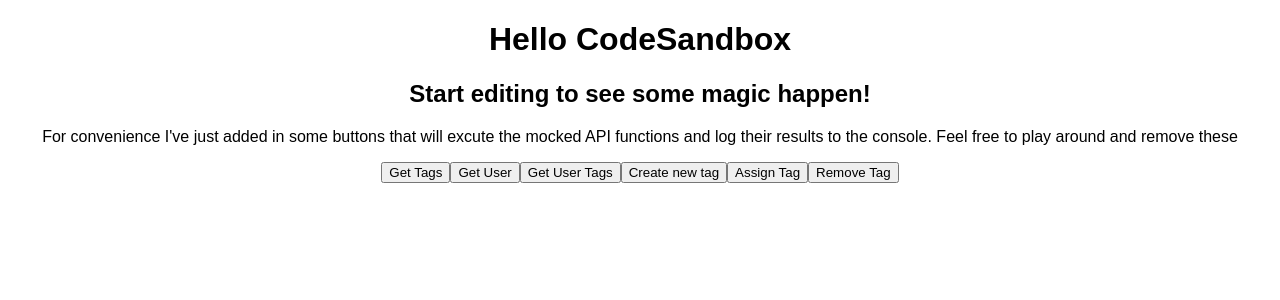
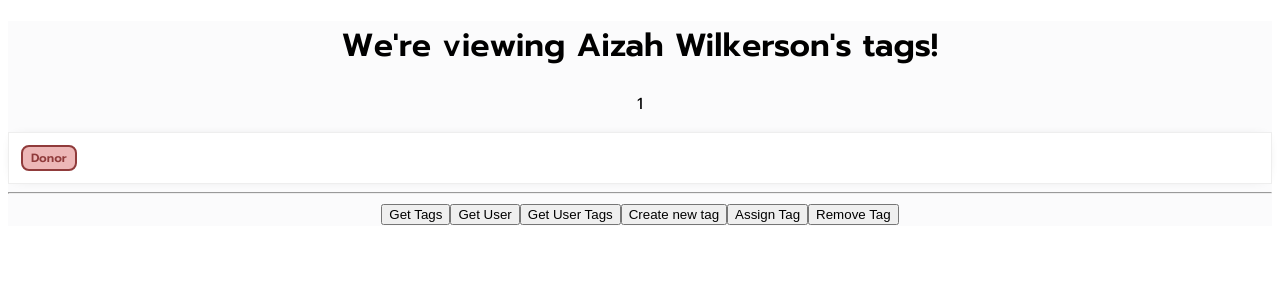
Before and after one commit to libbyberrie/tagpicker, a React (Create React App) app: page / in a window 1280 px wide. Shown: the top 300 px of the page. Built offline with nearby package versions, Linux system fonts and the light colour scheme.

Commit message:
List all tags available to a user

```diff
--- a/src/App.js
+++ b/src/App.js
@@ -1,4 +1,6 @@
-import "./styles.css";
+import Tag from './components/Tag'
+import './styles.css'
+import styles from './styles/taglist.module.css'
 
 import {
   fetchTags,
@@ -6,40 +8,73 @@ import {
   fetchUser,
   fetchUserTags,
   assignUserTag,
-  removeUserTag
-} from "./api";
+  removeUserTag,
+} from './api'
+import { React, useState, useEffect } from 'react'
 
+let userID = '1111-2222-3333-4444'
 export default function App() {
+  const [user, setUser] = useState([])
+  const [usertags, setUsertags] = useState([])
+  const [alltags, setAlltags] = useState([])
+  useState(() => {
+    fetchUser(userID).then(response => {
+      setUser(response)
+    })
+
+    fetchUserTags(userID).then(response => {
+      setUsertags(response)
+    })
+
+    fetchTags().then(response => {
+      setAlltags(response)
+    })
+  }, [])
+
+  const matchingTagObjects = () => {
+    const filteredtags = alltags.filter(tag => usertags.indexOf(tag.uuid) != -1)
+    return filteredtags
+  }
   return (
     <div className="App">
-      <h1>Hello CodeSandbox</h1>
-      <h2>Start editing to see some magic happen!</h2>
-      <p>
-        For convenience I've just added in some buttons that will excute the
-        mocked API functions and log their results to the console. Feel free to
-        play around and remove these
-      </p>
+      <h1>We're viewing {user.fullName}'s tags!</h1>
+      <p>{matchingTagObjects().length}</p>
+      {matchingTagObjects().length > 0 && (
+        <div className={styles.taglist}>
+          {matchingTagObjects().map(tag => (
+            <Tag
+              key={tag.uuid}
+              identifier={tag.uuid}
+              title={tag.title}
+              color={tag.color}
+            />
+          ))}
+        </div>
+      )}
+
+      <hr />
+
       <button onClick={() => fetchTags().then(console.log)}>Get Tags</button>
       <button
-        onClick={() => fetchUser("1111-2222-3333-4444").then(console.log)}
+        onClick={() => fetchUser('1111-2222-3333-4444').then(console.log)}
       >
         Get User
       </button>
       <button
-        onClick={() => fetchUserTags("1111-2222-3333-4444").then(console.log)}
+        onClick={() => fetchUserTags('1111-2222-3333-4444').then(console.log)}
       >
         Get User Tags
       </button>
       <button
         onClick={() =>
-          createTag({ title: "My tag " + Math.random() }).then(console.log)
+          createTag({ title: 'My tag ' + Math.random() }).then(console.log)
         }
       >
         Create new tag
       </button>
       <button
         onClick={() =>
-          assignUserTag("1111-2222-3333-4444", prompt("Enter a Tag UUID")).then(
+          assignUserTag('1111-2222-3333-4444', prompt('Enter a Tag UUID')).then(
             console.log
           )
         }
@@ -48,7 +83,7 @@ export default function App() {
       </button>
       <button
         onClick={() =>
-          removeUserTag("1111-2222-3333-4444", prompt("Enter a Tag UUID")).then(
+          removeUserTag('1111-2222-3333-4444', prompt('Enter a Tag UUID')).then(
             console.log
           )
         }
@@ -56,5 +91,5 @@ export default function App() {
         Remove Tag
       </button>
     </div>
-  );
+  )
 }
--- a/src/api.js
+++ b/src/api.js
@@ -10,105 +10,105 @@
  * and is a simpification of how the actual API would work.
  */
 
-import uuid from "uuid/dist/v4";
+import uuid from 'uuid/dist/v4'
 
 /**
  * Parameters
  */
-const latency = 500;
+const latency = 500
 
 /**
  * Mocked data storage
  */
 const tags = [
   {
-    uuid: "aaaa-bbbb-cccc-dddd",
-    title: "Donor",
-    color: "red"
+    uuid: 'aaaa-bbbb-cccc-dddd',
+    title: 'Donor',
+    color: 'red',
   },
   {
-    uuid: "eeee-ffff-gggg-hhhh",
-    title: "Fundraiser",
-    color: "blue"
-  }
-];
+    uuid: 'eeee-ffff-gggg-hhhh',
+    title: 'Fundraiser',
+    color: 'blue',
+  },
+]
 
 const users = [
   {
-    uuid: "1111-2222-3333-4444",
-    fullName: "Aizah Wilkerson",
-    tags: ["aaaa-bbbb-cccc-dddd"]
-  }
-];
+    uuid: '1111-2222-3333-4444',
+    fullName: 'Aizah Wilkerson',
+    tags: ['aaaa-bbbb-cccc-dddd'],
+  },
+]
 
-const tagColors = ["#C8E8FF", "#B2419A", "#B7EDD5", "#EDB7B7", "#4654B2"];
+const tagColors = ['#C8E8FF', '#B2419A', '#B7EDD5', '#EDB7B7', '#4654B2']
 
 /**
  * Chooses a random tag color
  * @returns {string} The generated color
  */
 const generateTagColor = () => {
-  return tagColors[Math.floor(Math.random() * tagColors.length)];
-};
+  return tagColors[Math.floor(Math.random() * tagColors.length)]
+}
 
 /**
  * Fetch all available tags
  * @returns {Promise<tag[]>} An array of all tags
  */
 export const fetchTags = () => {
-  return new Promise((resolve) => {
+  return new Promise(resolve => {
     setTimeout(() => {
-      resolve(tags);
-    }, latency);
-  });
-};
+      resolve(tags)
+    }, latency)
+  })
+}
 
 /**
  * Save a new tag
  * @param {tag} newTag - The data for a new tag to be created
  * @returns {Promise<tag>} The resulting tag model including uuid
  */
-export const createTag = (newTag) => {
-  return new Promise((resolve) => {
+export const createTag = newTag => {
+  return new Promise(resolve => {
     setTimeout(() => {
       const constructedTag = {
         uuid: uuid(), // UUID is automatically generated on submission
         title: newTag.title,
-        color: generateTagColor()
-      };
-      tags.push(constructedTag);
-      resolve(constructedTag);
-    }, latency);
-  });
-};
+        color: generateTagColor(),
+      }
+      tags.push(constructedTag)
+      resolve(constructedTag)
+    }, latency)
+  })
+}
 
 /**
  * Fetch a user
  * @param {string} uuid - The UUID of the user to find
  * @returns {Promise<user>} A user object with the matching UUID
  */
-export const fetchUser = (uuid) => {
-  return new Promise((resolve) => {
+export const fetchUser = uuid => {
+  return new Promise(resolve => {
     setTimeout(() => {
-      const user = users.find((u) => u.uuid === uuid);
-      resolve(user);
-    }, latency);
-  });
-};
+      const user = users.find(u => u.uuid === uuid)
+      resolve(user)
+    }, latency)
+  })
+}
 
 /**
  * Fetch a user's tags
  * @param {string} uuid - The UUID of the user to find
  * @returns {Promise<tag[]>} An array of tags assigned to the user with the matching UUID
  */
-export const fetchUserTags = (userUuid) => {
-  return new Promise((resolve) => {
+export const fetchUserTags = userUuid => {
+  return new Promise(resolve => {
     setTimeout(() => {
-      const user = users.find((u) => u.uuid === userUuid);
-      resolve(user.tags);
-    }, latency);
-  });
-};
+      const user = users.find(u => u.uuid === userUuid)
+      resolve(user.tags)
+    }, latency)
+  })
+}
 
 /**
  * Assign a tag to a user
@@ -117,14 +117,14 @@ export const fetchUserTags = (userUuid) => {
  * @returns {Promise<user>} The updated user model, including the new value for the `tags` array
  */
 export const assignUserTag = (userUuid, tagUuid) => {
-  return new Promise((resolve) => {
+  return new Promise(resolve => {
     setTimeout(() => {
-      const user = users.find((u) => u.uuid === userUuid);
-      user.tags.push(tagUuid);
-      resolve(user);
-    }, latency);
-  });
-};
+      const user = users.find(u => u.uuid === userUuid)
+      user.tags.push(tagUuid)
+      resolve(user)
+    }, latency)
+  })
+}
 
 /**
  * Remove a tag from a user
@@ -133,11 +133,11 @@ export const assignUserTag = (userUuid, tagUuid) => {
  * @returns {Promise<user>} The updated user model, including the new value for the `tags` array
  */
 export const removeUserTag = (userUuid, tagUuid) => {
-  return new Promise((resolve) => {
+  return new Promise(resolve => {
     setTimeout(() => {
-      const user = users.find((u) => u.uuid === userUuid);
-      user.tags = user.tags.filter((t) => t !== tagUuid);
-      resolve(user);
-    }, latency);
-  });
-};
+      const user = users.find(u => u.uuid === userUuid)
+      user.tags = user.tags.filter(t => t !== tagUuid)
+      resolve(user)
+    }, latency)
+  })
+}
--- /dev/null
+++ b/src/components/Tag/index.js
@@ -0,0 +1,25 @@
+import React from 'react'
+import styles from '../../styles/tag.module.css'
+
+export default function Tag(props) {
+  const computedColor = color => {
+    if (color[0] === '#') {
+      return color
+    } else if (color === 'red') {
+      return '#EDB7B7'
+    } else {
+      return '#C8E8FF'
+    }
+  }
+
+  return (
+    <span
+      id={props.identifier}
+      className={`${styles.tag} ${
+        styles[`tag--${computedColor(props.color).substring(1)}`]
+      }`}
+    >
+      {props.title}
+    </span>
+  )
+}
--- a/src/styles.css
+++ b/src/styles.css
@@ -1,4 +1,7 @@
+@import url('https://fonts.googleapis.com/css2?family=Prompt:wght@300;400;500;600&display=swap');
+
 .App {
-  font-family: sans-serif;
+  font-family: 'Prompt', sans-serif;
   text-align: center;
+  background-color: #fbfbfc;
 }
--- /dev/null
+++ b/src/styles/tag.module.css
@@ -0,0 +1,28 @@
+.tag {
+  padding: 2px 8px;
+  border: 2px solid;
+  font-size: 12px;
+  font-weight: 600;
+  border-radius: 8px;
+  background-color: #ccc;
+}
+.tag.tag--C8E8FF {
+  background-color: #c8e8ff;
+  border-color: #18547e;
+  color: #18547e;
+}
+.tag.tag--B2419A {
+  background-color: #b2419a;
+  border-color: #792066;
+  color: #fff;
+}
+.tag.tag--EDB7B7 {
+  background-color: #edb7b7;
+  border-color: #903b3b;
+  color: #903b3b;
+}
+.tag.tag--4654B2 {
+  background-color: #4654b2;
+  border-color: #26327f;
+  color: #fff;
+}
--- /dev/null
+++ b/src/styles/taglist.module.css
@@ -0,0 +1,12 @@
+.taglist {
+  display: flex;
+  padding: 12px;
+  align-items: center;
+  justify-content: flex-start;
+  flex-wrap: wrap;
+  gap: 8px;
+  border: 1px solid #eee;
+  box-shadow: 0px 0px 14px -9px rgba(0, 0, 0, 0.3);
+  -webkit-box-shadow: 0px 0px 14px -9px rgba(0, 0, 0, 0.3);
+  background-color: #fff;
+}
```
